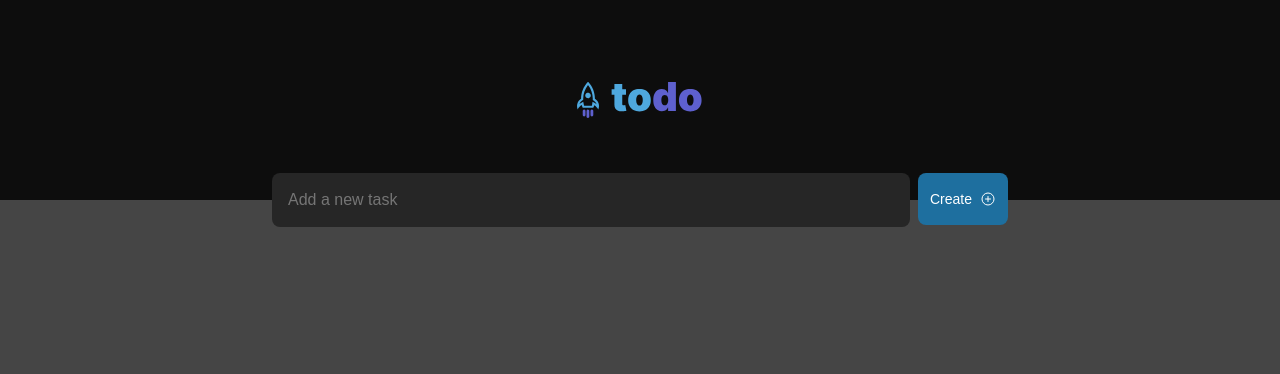
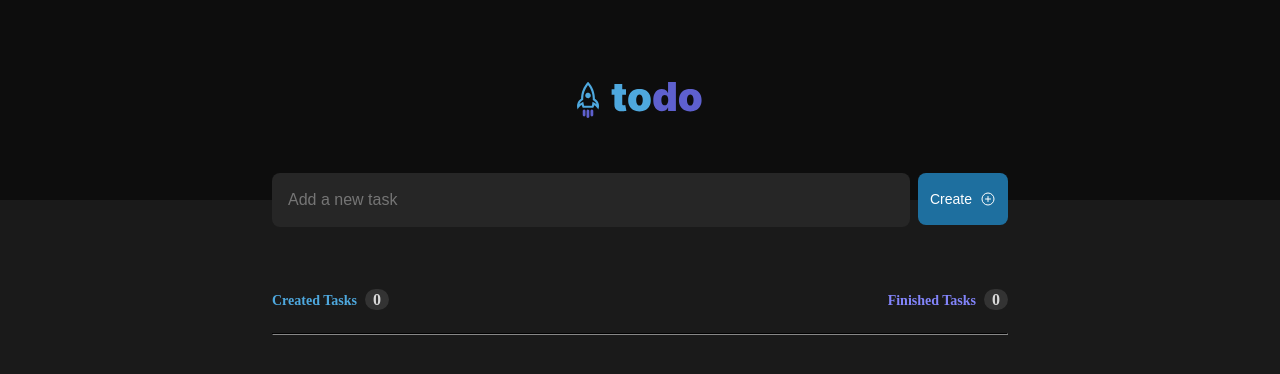
Before and after one commit to ThiagoLG/todo-list, a React (Vite) app: page / in a window 1280 px wide. Shown: the top 374 px of the page. Built offline with nearby package versions, Linux system fonts and the light colour scheme.

Commit message:
creating tasks container and tasks header

```diff
--- a/src/App.module.scss
+++ b/src/App.module.scss
@@ -64,4 +64,45 @@ main {
       }
     }
   }
+
+  .taskContainer {
+
+    .taskHeader {
+      display: flex;
+      justify-content: space-between;
+      margin-top: 4rem;
+
+      .infoLabel {
+        font-weight: 700;
+
+        .label {
+          font-size: 0.875rem;
+          color: $blue;
+          line-height: 1rem;
+        }
+
+        .counter {
+          background-color: $gray-400;
+          padding: 0.125rem 0.5rem;
+          color: $gray-200;
+          font-size: 10px 0.75rem;
+          border-radius: 12px;
+          margin-left: 0.5rem;
+        }
+
+        &:nth-child(2){
+          .label{
+            color: $purple;
+          }
+        }
+
+      }
+    }
+
+    hr{
+      border-color: $gray-400;
+      margin-top: 1.5rem;
+    }
+
+  }
 }
--- a/src/App.tsx
+++ b/src/App.tsx
@@ -12,6 +12,7 @@ function App() {
       </header>
 
       <main>
+
         <form>
           <div className={styles.formGroup}>
             <input type="text" placeholder='Add a new task' />
@@ -21,6 +22,27 @@ function App() {
             </button>
           </div>
         </form>
+
+        <section className={styles.taskContainer}>
+
+          <div className={styles.taskHeader}>
+
+            <div className={styles.infoLabel}>
+              <span className={styles.label}>Created Tasks</span>
+              <span className={styles.counter}>0</span>
+            </div>
+
+            <div className={styles.infoLabel}>
+              <span className={styles.label}>Finished Tasks</span>
+              <span className={styles.counter}>0</span>
+            </div>
+
+          </div>
+
+          <hr />
+
+        </section>
+
       </main>
 
 
--- a/src/reusables/variables.scss
+++ b/src/reusables/variables.scss
@@ -11,5 +11,5 @@ $purple-dark: #5E60CE;
 $blue: #4EA8DE;
 $blue-dark: #1E6F9F;
 $danger: #E25858;
-$backgroud-gray: #454545;
+$backgroud-gray: #1A1A1A;
 $general-text-color: rgba(255, 255, 255, 0.87);
```
